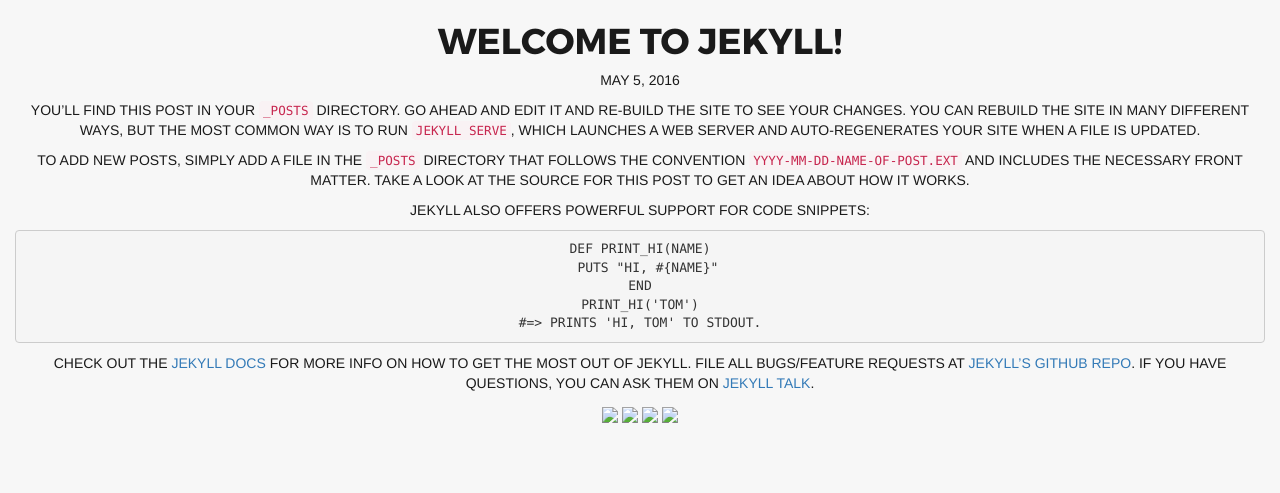
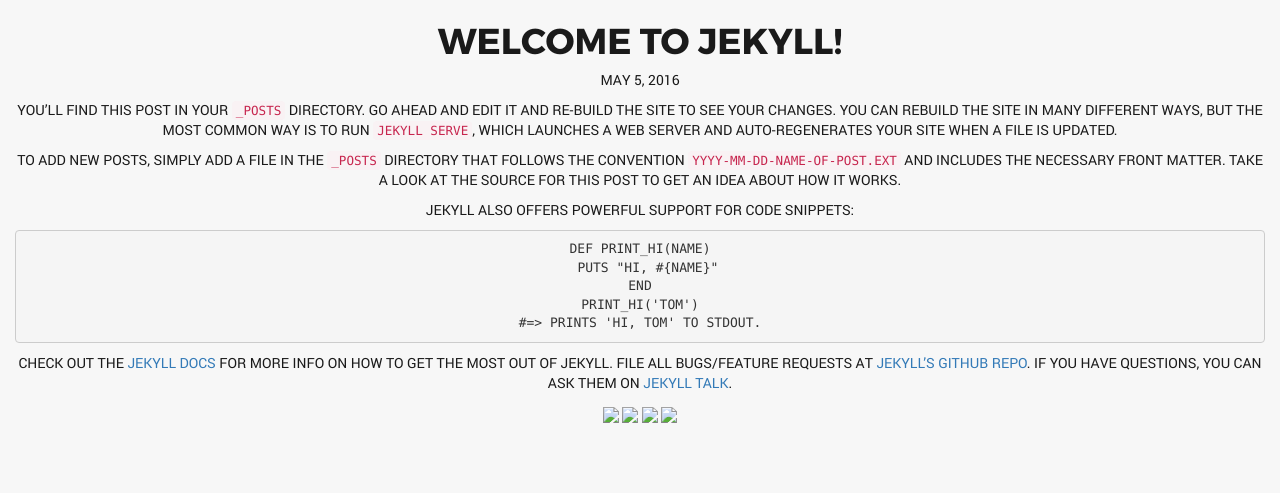
Before and after one commit to kigop/kigop.github.io, a Jekyll site: the page built from _posts/2016-05-05-welcome-to-jekyll.markdown, in a window 1280 px wide. Shown: the part 675-1168 px from the top of the page. Built offline with Jekyll 4.4.1, drawn with Linux system fonts in a browser that asks for light colours.

Commit message:
fixed paddings and font fallbacks

```diff
--- a/css/site.scss
+++ b/css/site.scss
@@ -51,10 +51,11 @@
   color: $black;
   padding-left: 0;
   margin-left: 0;
+  font-family: 'Roboto', helvetica, sans-serif;
 }
 
 h1,h2,h3,h4,h5,h6 {
-  font-family: 'Montserrat';
+  font-family: 'Montserrat', helvetica, sans-serif;
   font-weight: bold;
 }
 
@@ -99,6 +100,7 @@
   display: table;
   min-height: 75vh;
   background-color: $white;
+  padding: 0;
 }
 
 .center-align {
```
